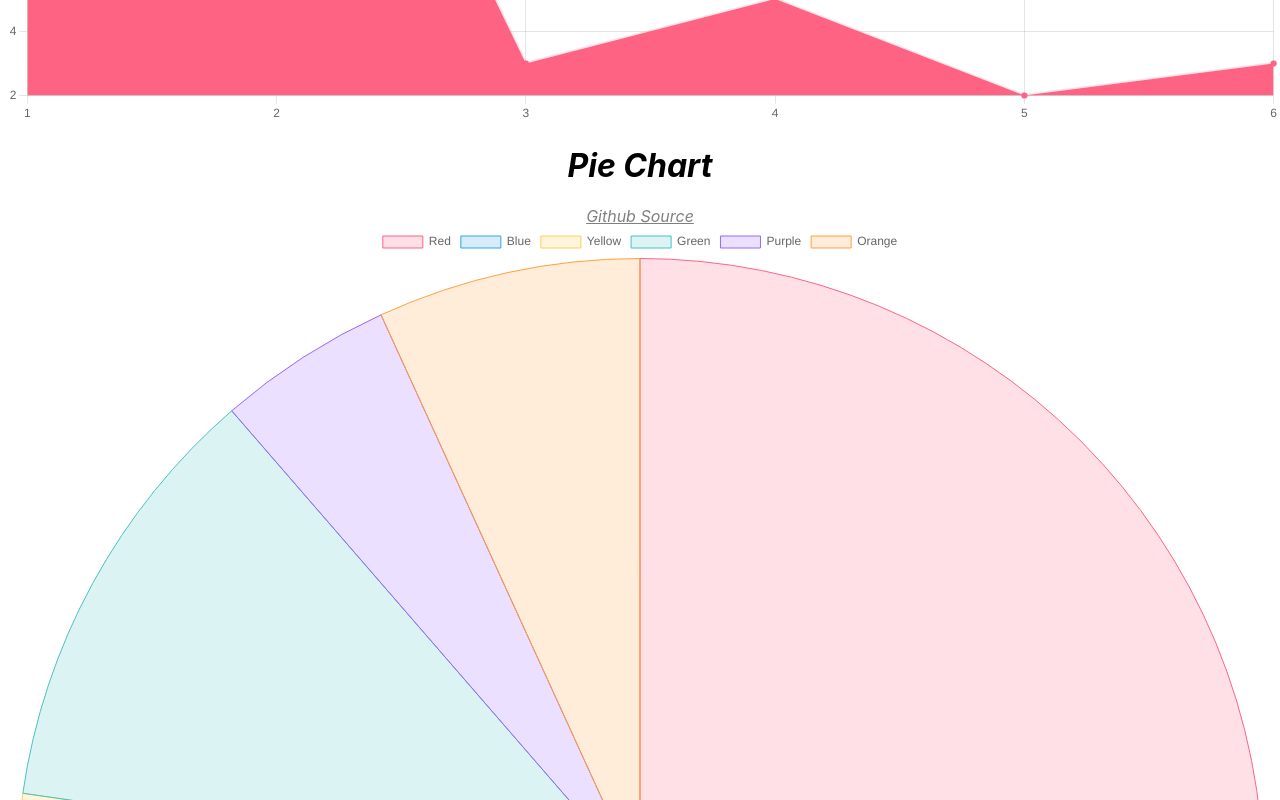
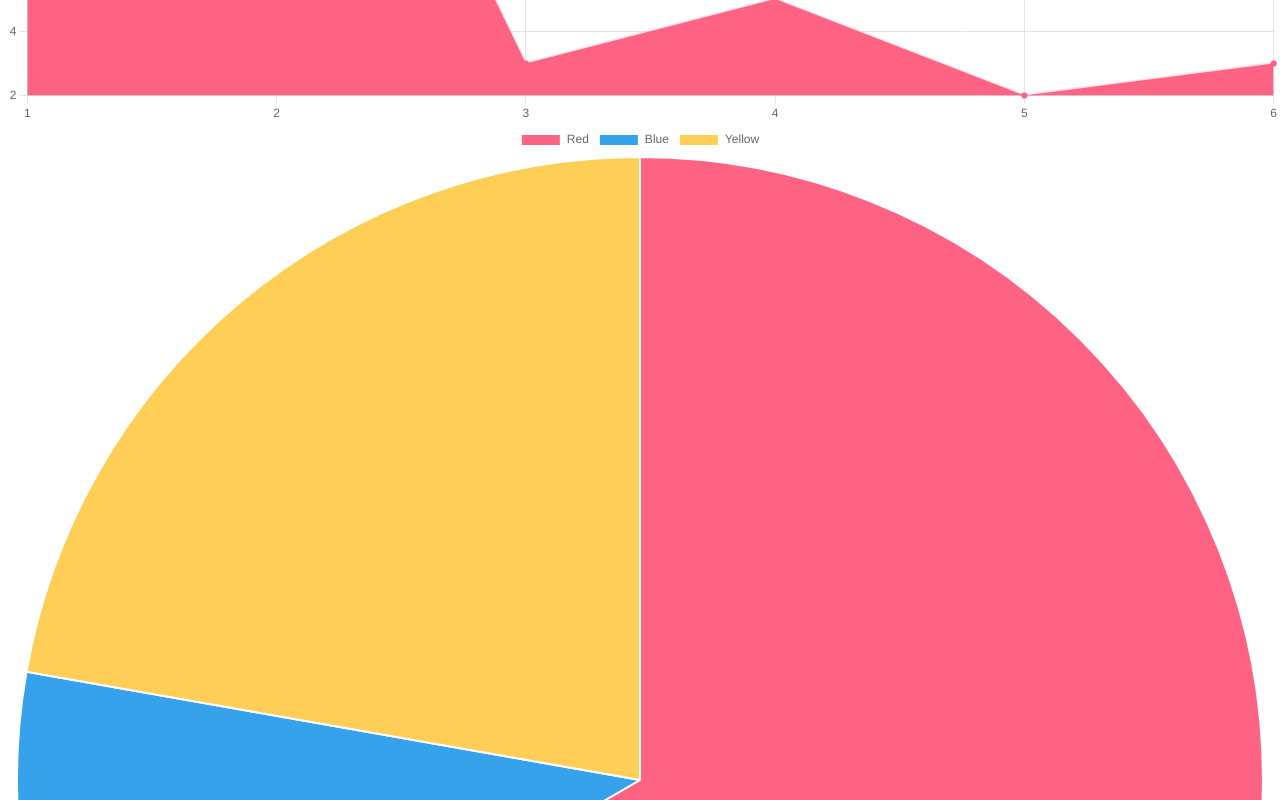
Before and after one commit to waseem602/material-ui-and-chartjs, a React (Create React App) app: page / in a window 1280 px wide. Shown: the part 1160-1960 px from the top of the page. Built offline with nearby package versions, Linux system fonts and the light colour scheme.

Commit message:
edited piechart

```diff
--- a/src/pieChart.js
+++ b/src/pieChart.js
@@ -2,47 +2,22 @@ import React from "react";
 import { Pie } from "react-chartjs-2";
 
 const data = {
-  labels: ["Red", "Blue", "Yellow", "Green", "Purple", "Orange"],
+  labels: ["Red", "Blue", "Yellow"],
   datasets: [
     {
-      label: "# of Votes",
-      data: [12, 19, 3, 5, 2, 3],
-      backgroundColor: [
-        "rgba(255, 99, 132, 0.2)",
-        "rgba(54, 162, 235, 0.2)",
-        "rgba(255, 206, 86, 0.2)",
-        "rgba(75, 192, 192, 0.2)",
-        "rgba(153, 102, 255, 0.2)",
-        "rgba(255, 159, 64, 0.2)",
-      ],
-      borderColor: [
-        "rgba(255, 99, 132, 1)",
-        "rgba(54, 162, 235, 1)",
-        "rgba(255, 206, 86, 1)",
-        "rgba(75, 192, 192, 1)",
-        "rgba(153, 102, 255, 1)",
-        "rgba(255, 159, 64, 1)",
-      ],
-      borderWidth: 1,
+      data: [300, 50, 100],
+      backgroundColor: ["#FF6384", "#36A2EB", "#FFCE56"],
+      hoverBackgroundColor: ["#FF6384", "#36A2EB", "#FFCE56"],
     },
   ],
 };
 
-const PieChart = () => (
-  <>
-    <div className="header">
-      <h1 className="title">Pie Chart</h1>
-      <div className="links">
-        <a
-          className="btn btn-gh"
-          href="https://github.com/reactchartjs/react-chartjs-2/blob/master/example/src/charts/Pie.js"
-        >
-          Github Source
-        </a>
-      </div>
+function PieChart() {
+  return (
+    <div>
+      <Pie data={data} height={60} />
     </div>
-    <Pie data={data} />
-  </>
-);
+  );
+}
 
 export default PieChart;
```
